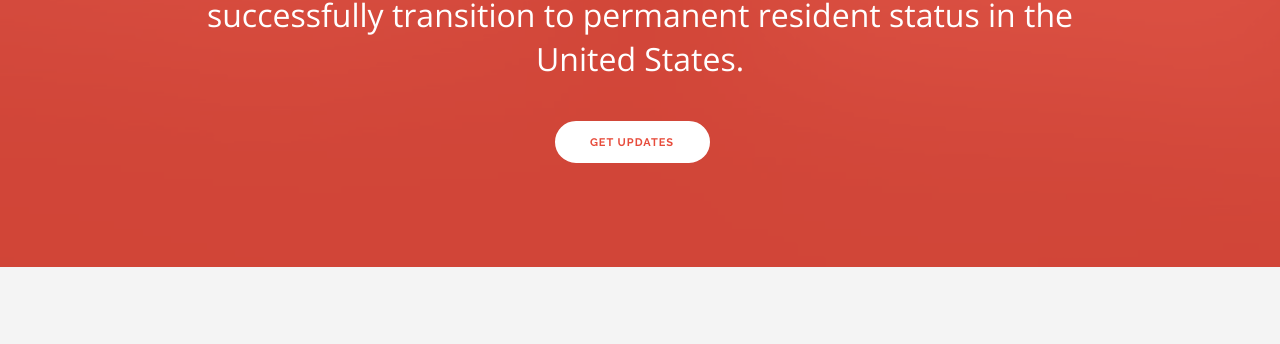
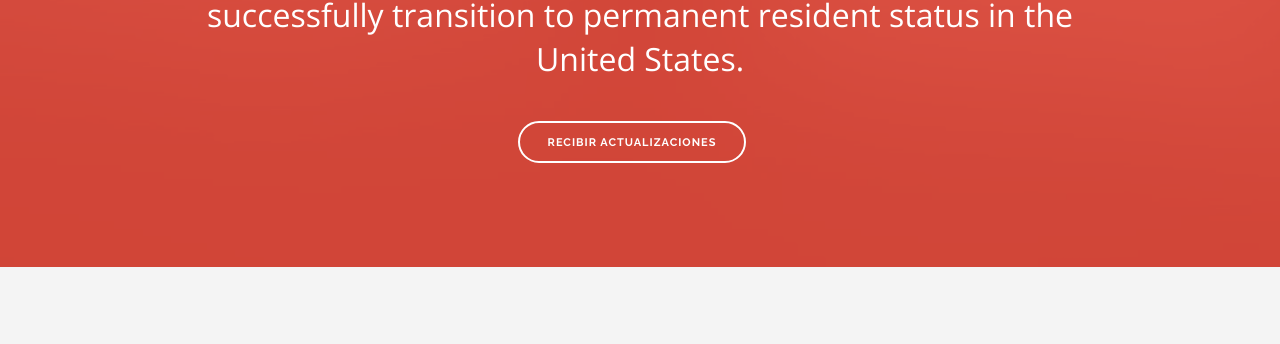
Before and after one commit to polyglot-solutions/web, a plain HTML site: page index.html in a window 1280 px wide. Shown: the part 434-778 px from the top of the page. Drawn offline with nearby package versions, Linux system fonts and the light colour scheme.

Commit message:
main button class

```diff
--- a/index.html
+++ b/index.html
@@ -127,7 +127,7 @@
 								transition to permanent resident status in the
 								United States.
 							</h2>
-							<a href="#" class="btn btn-primary btn-white btn-filled">Get Updates</a>
+							<a href="#" class="btn btn-primary btn-white">Recibir Actualizaciones</a>
 						</div>
 					</div>
 					<!--end of row-->
```
